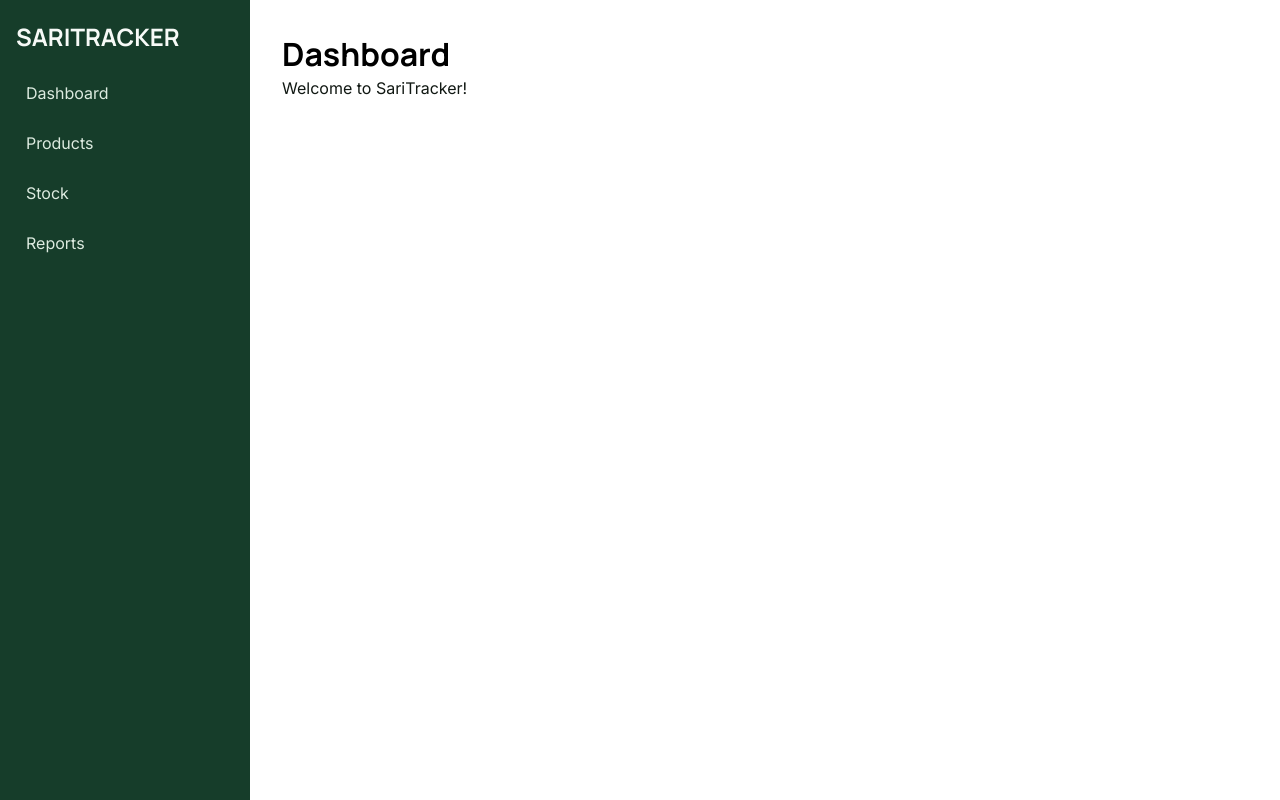
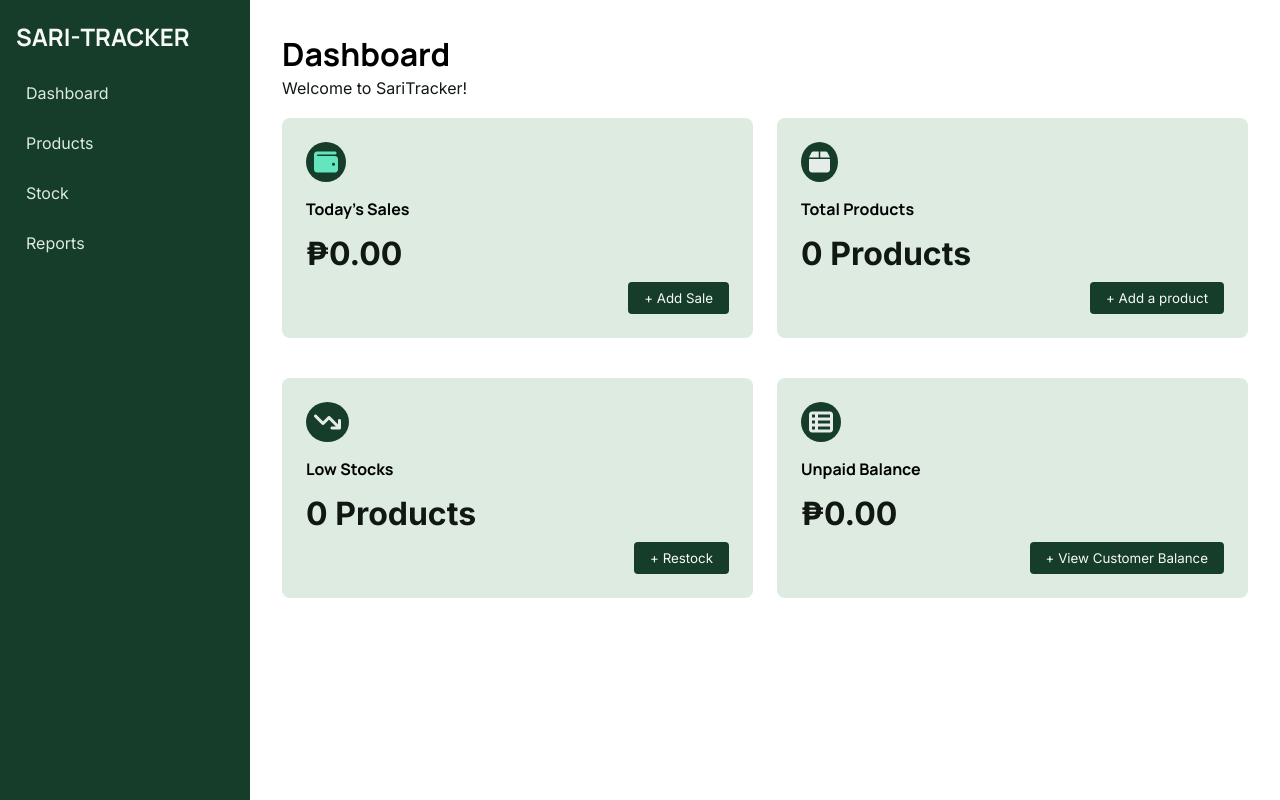
Before and after one commit to ALGGlodo/SariTracker, a plain HTML site: page index.html in a window 1280 px wide. Drawn offline with Linux system fonts and the light colour scheme.

Commit message:
Added 3 more cards, fixed the cards height, and added Font-awesome, changed the name from SARITRACKER to SARI-TRACKER

```diff
--- a/index.html
+++ b/index.html
@@ -3,7 +3,8 @@
 <head>
     <meta charset="UTF-8">
     <meta name="viewport" content="width=device-width, initial-scale=1.0">
-    <title>SARITRACKER</title>
+    <title>SARI-TRACKER</title>
+    <script src="https://kit.fontawesome.com/56c8bde467.js" crossorigin="anonymous"></script>
     <link rel="preconnect" href="https://fonts.googleapis.com">
     <link rel="preconnect" href="https://fonts.gstatic.com" crossorigin>
     <link href="https://fonts.googleapis.com/css2?family=Inter:ital,opsz,wght@0,14..32,100..900;1,14..32,100..900&family=Manrope:wght@200..800&display=swap" rel="stylesheet">
@@ -11,7 +12,7 @@
 </head>
     <div class="layout">
         <aside class="sidebar">
-            <h2>SARITRACKER</h2>
+            <h2>SARI-TRACKER</h2>
 
             <ul>
                 <li><a href="#">Dashboard</a></li>
@@ -24,6 +25,53 @@
         <main class="main-content">
             <h1>Dashboard</h1>
             <p>Welcome to SariTracker!</p>
+
+            <section class="dashboard-grid">
+                <div class="card-container">
+                    <div class="card">
+                        <i class="fa-solid fa-wallet" style="color: rgb(99, 230, 190);"></i>
+                        <h3>Today's Sales</h3>
+                        <p>₱0.00</p>
+                        <div class="add-btn">
+                            <button>+ Add Sale</button>
+                        </div>
+                    </div>
+                </div>
+
+                <div class="card-container">
+                    <div class="card">
+                        <i class="fa-solid fa-box" style="color: rgb(229, 236, 233);"></i>
+                        <h3>Total Products</h3>
+                        <p>0 Products</p>
+                        <div class="add-btn">
+                            <button>+ Add a product</button>
+                        </div>
+                    </div>
+                </div>
+
+                <div class="card-container">
+                    <div class="card">
+                        <i class="fa-solid fa-arrow-trend-down" style="color: rgb(229, 236, 233);"></i>
+                        <h3>Low Stocks</h3>
+                        <p>0 Products</p>
+                        <div class="add-btn">
+                            <button>+ Restock</button>
+                        </div>
+                    </div>
+                </div>
+
+                <div class="card-container">
+                    <div class="card">
+                        <i class="fa-solid fa-table-list" style="color: rgb(229, 236, 233);"></i>
+                        <h3>Unpaid Balance</h3>
+                        <p>₱0.00</p>
+                        <div class="add-btn">
+                            <button>+ View Customer Balance</button>
+                        </div>
+                    </div>
+                </div>
+
+            </section>
         </main>
     </div>
     <script src="index.js"></script>
--- a/styles.css
+++ b/styles.css
@@ -69,3 +69,80 @@ h1, h2, h3, h4, h5, h6 {
     color: var(--color-text);
     line-height: 1.6;
 }
+
+.card {
+    display: flex;
+    flex-direction: column;
+    align-items: flex-start;
+    width: 100%;
+    height: 100%;
+    box-sizing: border-box;
+    padding: 1.5rem;
+}
+
+.card i{
+    font-size: 1.5rem;
+    margin-bottom: 1rem;
+    background-color: var(--color-primary);
+    color: var(--color-background);
+    padding: 0.5rem;
+    border-radius: 50%;
+}
+
+.card h3{
+    font-family: var(--font-heading);
+    margin-bottom: 0.5rem;
+    font-size: 1rem;
+}
+
+.card p{
+    font-family: var(--font-body);
+    color: var(--color-text);
+    font-size: 2rem;
+    font-weight: bold;
+}
+
+.add-btn {
+    align-self: flex-end;
+}
+
+.dashboard-grid{
+    display: grid;
+    grid-template-columns: repeat(2, minmax(0, 1fr));
+    gap: 1.5rem;
+}
+
+.card-container {
+    margin-top: 1rem;
+    min-width: 0;
+    height: 220px;
+    border-radius: 8px;
+    background-color: var(--color-accent);
+}
+
+.add-btn {
+    align-self: flex-end;
+    margin-top: auto;
+}
+
+.add-btn button{
+    background-color: var(--color-primary);
+    color: var(--color-background);
+    border: none;
+    padding: 0.5rem 1rem;
+    border-radius: 4px;
+    cursor: pointer;
+    font-family: var(--font-body);
+}
+
+@media (max-width: 1100px) {
+    .dashboard-grid {
+        grid-template-columns: repeat(2, minmax(0, 1fr));
+    }
+}
+
+@media (max-width: 600px) {
+    .dashboard-grid {
+        grid-template-columns: 1fr;
+    }
+}
```
